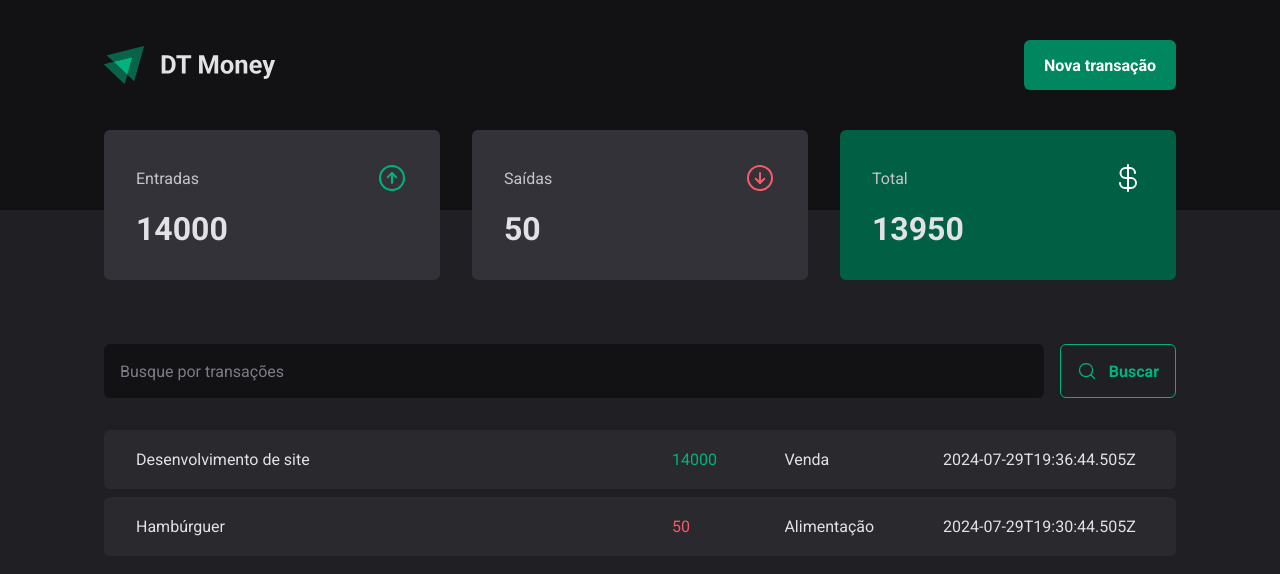
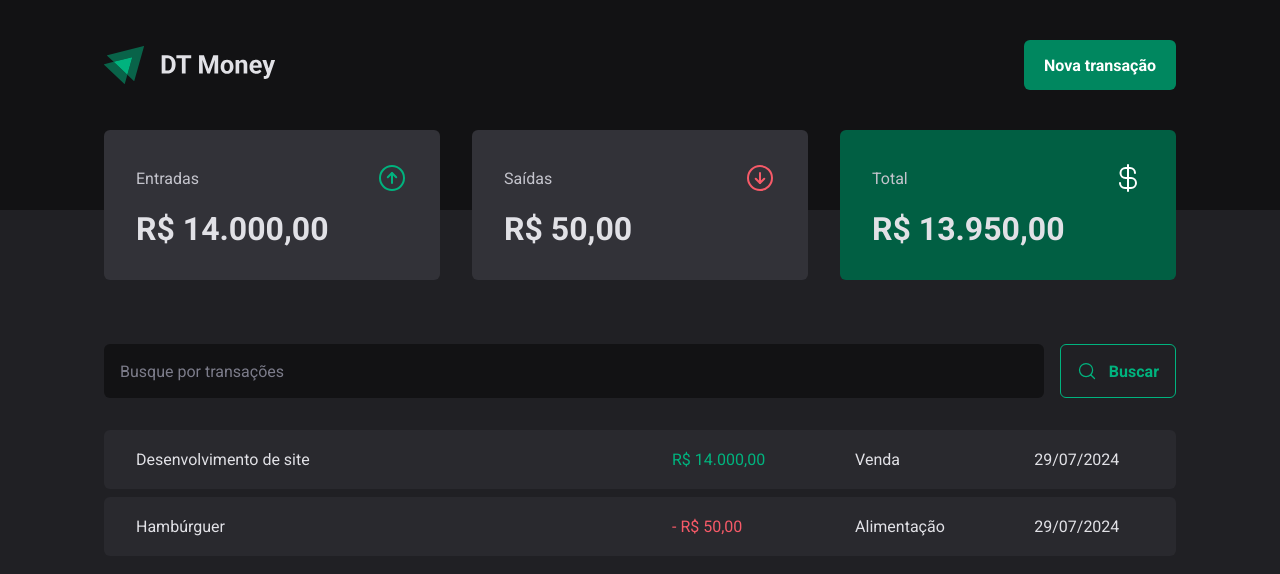
Before and after one commit to Guilherme-Jardim/DT-MONEY, a React (Vite) app: page / in a window 1280 px wide. Shown: the top 574 px of the page. Built offline with nearby package versions, Linux system fonts and the light colour scheme; data requests are answered from the project's data file.

Commit message:
formatting values

```diff
--- a/src/components/Summary/index.tsx
+++ b/src/components/Summary/index.tsx
@@ -1,6 +1,7 @@
 import { ArrowCircleDown, ArrowCircleUp, CurrencyDollar } from 'phosphor-react'
 import { useContext } from 'react'
 import { TransactionsContext } from '../../contexts/TransactionsContext'
+import { priceFormatter } from '../../utils/formatter'
 import { SummaryCard, SummaryContainer } from './styles'
 
 export function Summary() {
@@ -33,7 +34,7 @@
           <ArrowCircleUp size={32} color="#00b37e" />
         </header>
 
-        <strong>{summary.income}</strong>
+        <strong>{priceFormatter.format(summary.income)}</strong>
       </SummaryCard>
 
       <SummaryCard>
@@ -42,7 +43,7 @@
           <ArrowCircleDown size={32} color="#f75a68" />
         </header>
 
-        <strong>{summary.outcome}</strong>
+        <strong>{priceFormatter.format(summary.outcome)}</strong>
       </SummaryCard>
 
       <SummaryCard variant="green">
@@ -51,7 +52,7 @@
           <CurrencyDollar size={32} color="#fff" />
         </header>
 
-        <strong>{summary.total}</strong>
+        <strong>{priceFormatter.format(summary.total)}</strong>
       </SummaryCard>
     </SummaryContainer>
   )
--- a/src/pages/transactions/index.tsx
+++ b/src/pages/transactions/index.tsx
@@ -1,5 +1,6 @@
 import { useContext } from 'react'
 import { Header } from '../../components/Header'
+import { dateFormatter, priceFormatter } from '../../utils/formatter'
 import { SearchForm } from '../../components/SearchForm'
 import { Summary } from '../../components/Summary'
 import {
@@ -27,11 +28,14 @@
                   <td width="50%">{transaction.description}</td>
                   <td>
                     <PriceHighlight variant={transaction.type}>
-                      {transaction.price}
+                      {transaction.type === 'outcome' && '- '}
+                      {priceFormatter.format(transaction.price)}{' '}
                     </PriceHighlight>
                   </td>
                   <td>{transaction.category}</td>
-                  <td>{transaction.createdAt}</td>
+                  <td>
+                    {dateFormatter.format(new Date(transaction.createdAt))}
+                  </td>
                 </tr>
               )
             })}
--- /dev/null
+++ b/src/utils/formatter.ts
@@ -0,0 +1,6 @@
+export const dateFormatter = new Intl.DateTimeFormat('pt-BR')
+
+export const priceFormatter = new Intl.NumberFormat('pt-BR', {
+  style: 'currency',
+  currency: 'BRL',
+})
```
